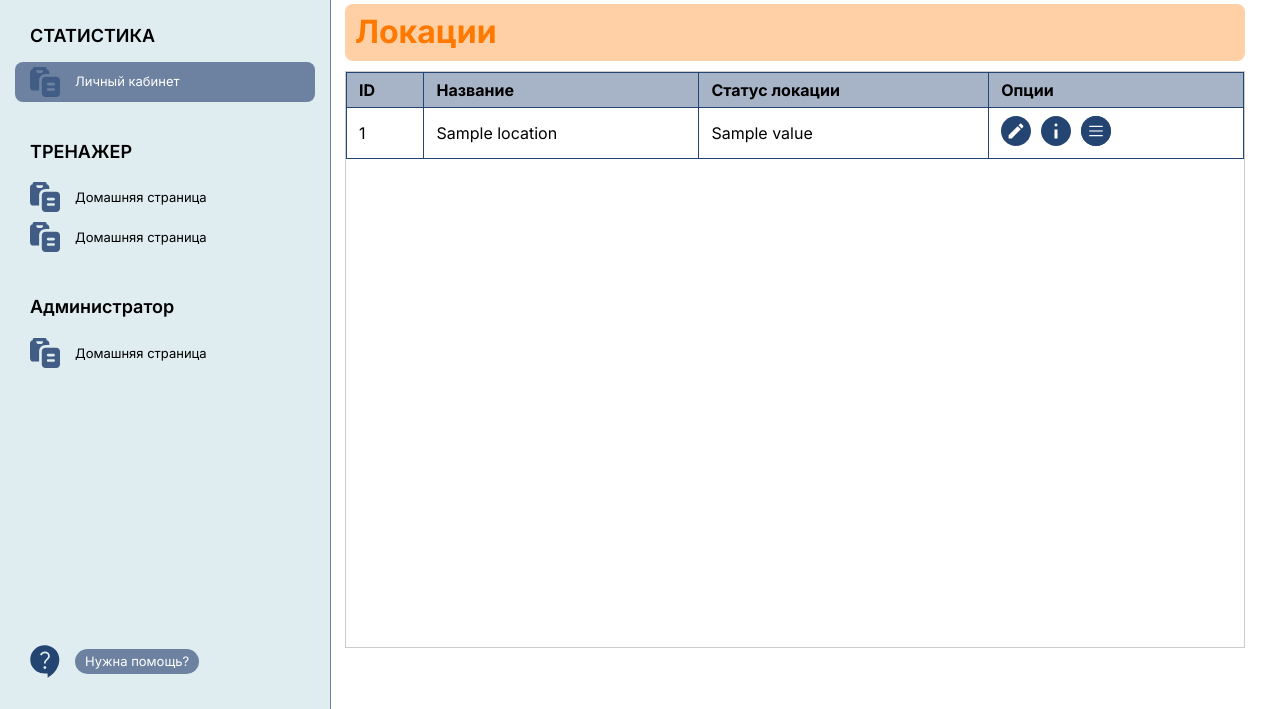
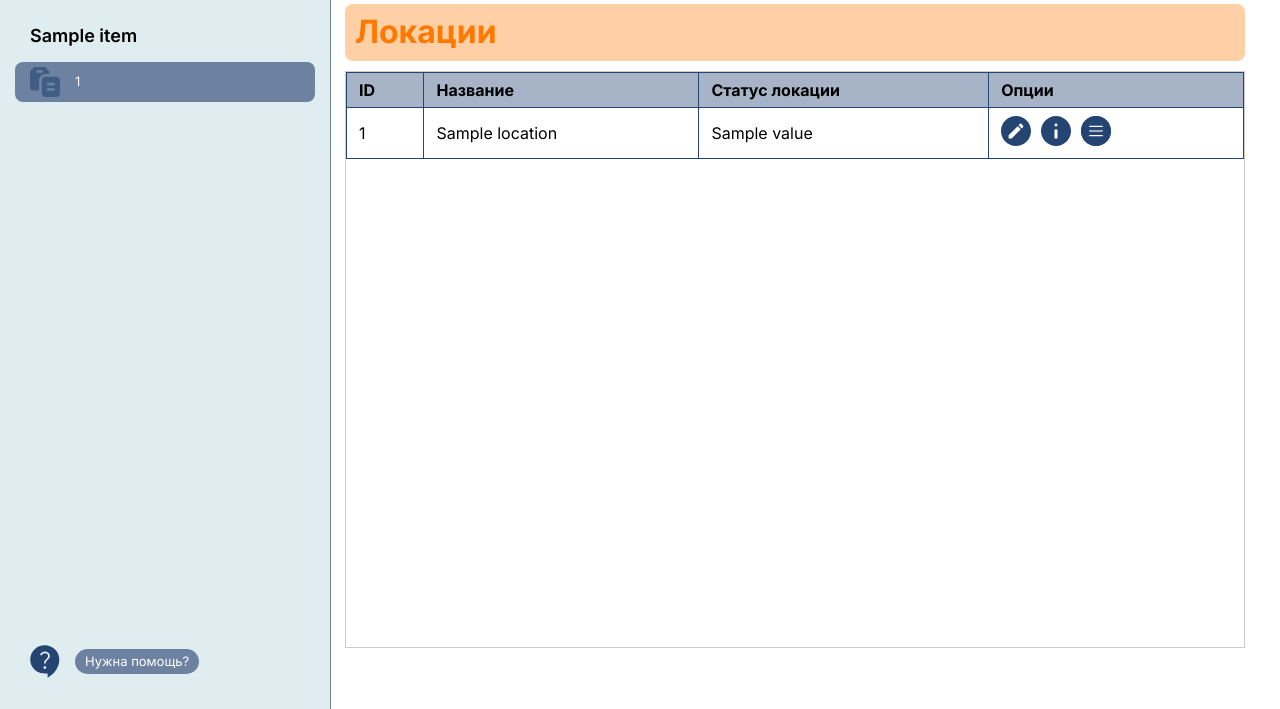
Before and after one commit to XacDacZloyKot/ISPU_VR_Server-FastAPI, a FastAPI app: template src/templates/location/location.html in a window 1280 px wide. Shown: the part 91-800 px from the top of the page. Run offline with FastAPI, Linux system fonts and the light colour scheme; the template is opened without the code that fills it: most values are stand-ins (such as "Sample title", 1, 10 or a date in 2020); parts of the project's set-up code (start-up, migrations or seed data) failed here and were passed over.

Commit message:
Create component sidebar menu

```diff
--- a/src/templates/location/base.html
+++ b/src/templates/location/base.html
@@ -13,31 +13,17 @@
             <div class="sidebar-container">
                 <img src="{{ url_for('static', path='/img/logo.png') }}" alt="" class="logo sidebar-logo">
                 <nav class="navigation">
-                    <div class="nav-category">
-                        <p class="nav-category__title">СТАТИСТИКА</p>
-                        <a class="nav-btn nav-btn-selected" href="#" alt="#">
-                            <img src="{{ url_for('static', path='/img/task.svg') }}" alt="#">
-                            Личный кабинет
-                        </a>
-                    </div>
-                    <div class="nav-category">
-                        <p class="nav-category__title">ТРЕНАЖЕР</p>
-                        <a class="nav-btn" href="#" alt="#">
-                            <img src="{{ url_for('static', path='/img/task.svg') }}" alt="#">
-                            Домашняя страница
-                        </a>
-                        <a class="nav-btn" href="#" alt="#">
-                            <img src="{{ url_for('static', path='/img/task.svg') }}" alt="#">
-                            Домашняя страница
-                        </a>
-                    </div>
-                    <div class="nav-category">
-                        <p class="nav-category__title">Администратор</p>
-                        <a class="nav-btn" href="#" alt="#">
-                            <img src="{{ url_for('static', path='/img/task.svg') }}" alt="#">
-                            Домашняя страница
-                        </a>
-                    </div>
+                    {% for item in menu %}
+                    	<div class="nav-category">
+                            <p class="nav-category__title">{{ item.name }}</p>
+                            {% for url in item.urls %}
+                                    <a class="nav-btn nav-btn-selected" href="{% if url.1 != '#' %}{{ url_for(url.1) }}{% else %}#{% endif %}" alt="#">
+                                    <img src="{{ url_for('static', path='/img/task.svg') }}" alt="#">
+                                    {{ url.0 }}
+                                </a>
+                            {% endfor %}
+                        </div>
+                    {% endfor %}
                 </nav>
                 <div class="helpbar">
                     <svg width="30" height="35" viewBox="0 0 30 35" fill="none" xmlns="http://www.w3.org/2000/svg">
@@ -53,7 +39,7 @@
             <p class="navbar__title">Домашняя страница</p>
             <div class="nav-menu">
                 <div class="menu-info">
-                    <p class="menu-info__title">{{ user.first_name }} {{ user.last_name }} {{ user.patronymic }}</p>
+                    <p class="menu-info__title">{{ user.last_name }} {{ user.first_name }} {{ user.patronymic }}</p>
                     <p class="menu-info__id">ID: {{ user.id }}</p>
                 </div>
                 <div class="menu-logo">
```
Also changed, not shown: src/pages/router.py (+4 -4 lines), src/pages/utils.py (+16 -0 lines).
